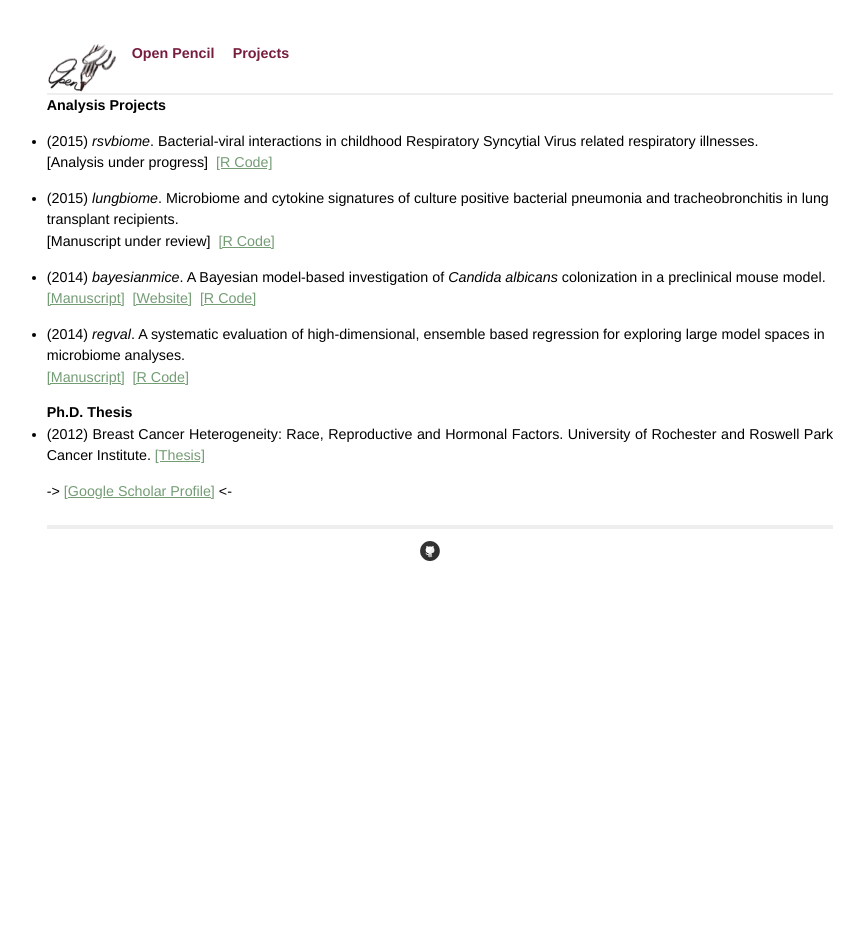
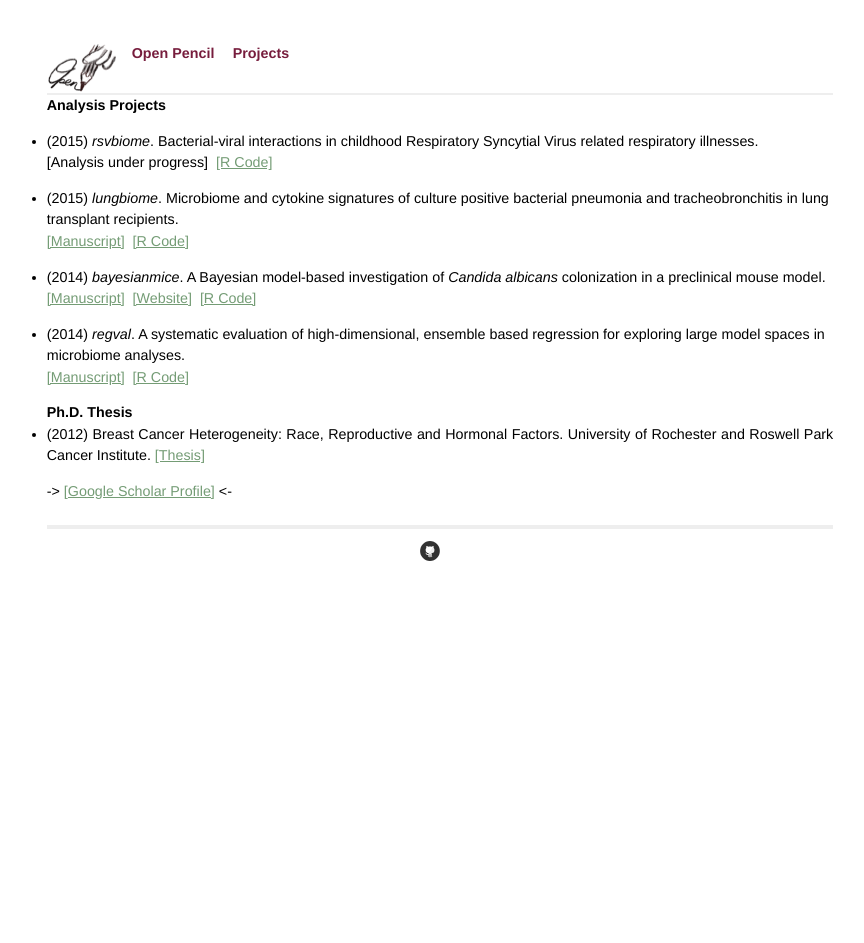
Before and after one commit to openpencil/openpencil.github.io, a Jekyll site: the page built from projects.md, in a window 1280 px wide. Shown: the whole page, without its empty margins (200-1064 px from the left). Built offline with Jekyll 4.4.1, drawn with Linux system fonts in a browser that asks for light colours; Markdown is read by kramdown in place of the engine named in the settings; comment, search, counter and statistics services are not loaded.

Commit message:
adding link to the published lungbiome paper

```diff
--- a/projects.md
+++ b/projects.md
@@ -13,7 +13,7 @@ active: projects
 \[Analysis under progress\]<span style="color:#ffffff;">..</span>[\[R Code\]](https://github.com/openpencil/rsvbiome)
 
 *  (2015) _lungbiome_. Microbiome and cytokine signatures of culture positive bacterial pneumonia and tracheobronchitis in lung transplant recipients.<br/>
-\[Manuscript under review\]<span style="color:#ffffff;">..</span>[\[R Code\]](https://github.com/openpencil/lungbiome)
+[\[Manuscript\]](http://dx.doi.org/10.1111/ajt.13676)<span style="color:#ffffff;">..</span>[\[R Code\]](https://github.com/openpencil/lungbiome)
 
 *  (2014) _bayesianmice_.  A Bayesian model-based investigation of _Candida albicans_ colonization in a preclinical mouse model.  <br/>
 [\[Manuscript\]](http://dx.doi.org/10.1038/srep08131)<span style="color:#ffffff;">..</span>[\[Website\]](https://openpencil.github.io/bayesianmice)<span style="color:#ffffff;">..</span>[\[R Code\]](https://github.com/openpencil/bayesianmice)
```
